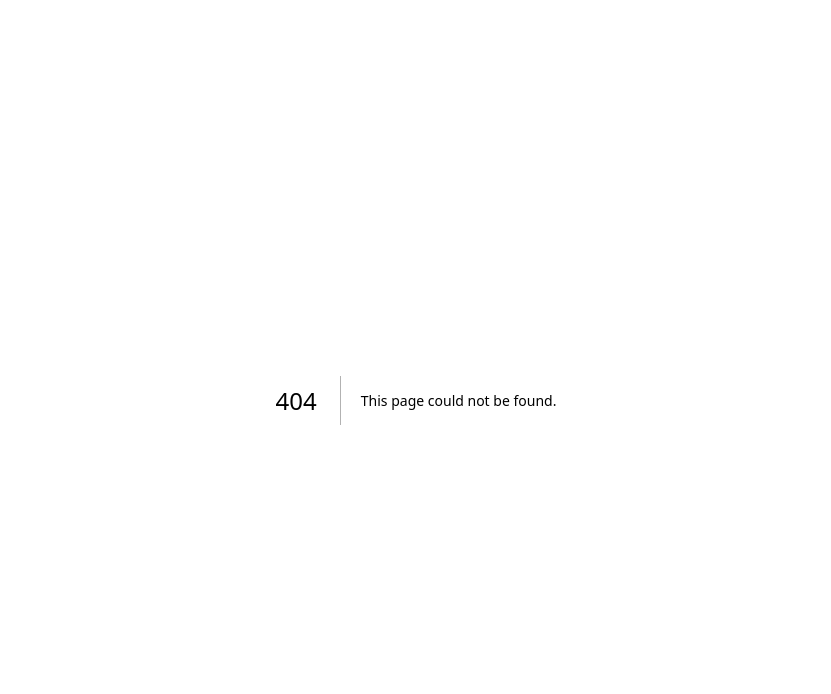
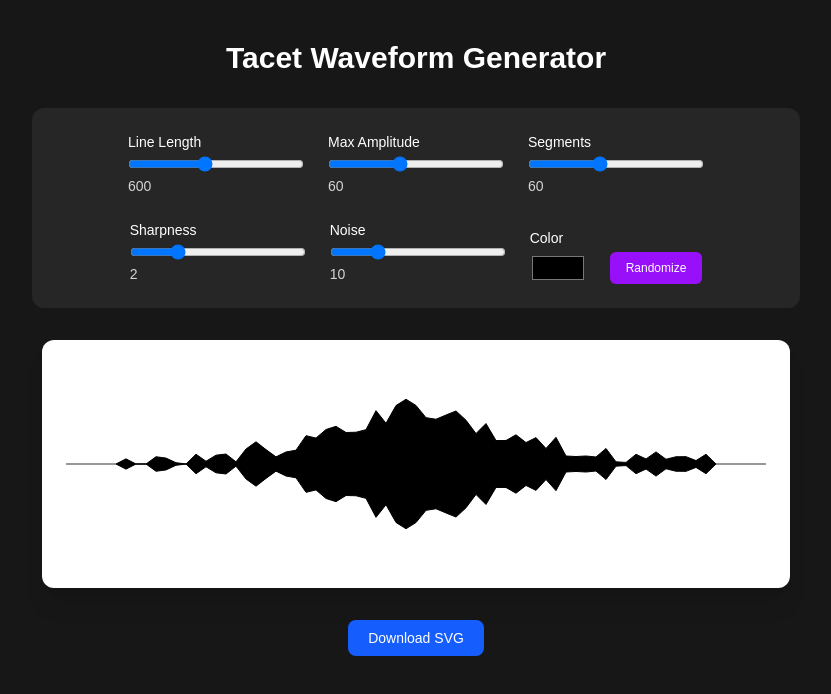
Before and after one commit to MayCleanSitepu/Wuthering-waves-tacet-mark-generator, a Next.js app: page /tacet in a window 1280 px wide. Before the commit this address had no page. Shown: the top 694 px of the page, without its empty margins (224-1055 px from the left). Built offline with nearby package versions, Linux system fonts and the light colour scheme.

Commit message:
init proj

```diff
--- /dev/null
+++ b/app/tacet/page.tsx
@@ -0,0 +1,227 @@
+"use client";
+
+import { useMemo, useRef, useState } from "react";
+
+export default function TacetWavePage() {
+  const [lineLength, setLineLength] = useState(600);
+  const [maxAmp, setMaxAmp] = useState(60); // tinggi maksimum wave
+  const [segments, setSegments] = useState(60); // jumlah titik horizontal
+  const [sharpness, setSharpness] = useState(2); // makin besar makin runcing di tengah
+  const [noiseAmount, setNoiseAmount] = useState(10); // random amplitude
+  const [color, setColor] = useState("#000000");
+
+  const [seed, setSeed] = useState(0); // buat re-roll pattern
+  const svgRef = useRef<SVGSVGElement | null>(null);
+
+  const { pathD, width, height } = useMemo(() => {
+    const paddingX = 50;
+    const paddingY = 40;
+
+    const width = lineLength + paddingX * 2;
+    const height = maxAmp * 2 + paddingY * 2;
+    const centerY = height / 2;
+
+    const pts: { x: number; topY: number; bottomY: number }[] = [];
+
+    const stepX = lineLength / segments;
+
+    // Seeded random number generator for deterministic noise
+    const seededRandom = (index: number): number => {
+      const combined = seed * 73856093 ^ index * 19349663;
+      const x = Math.sin(combined) * 10000;
+      return x - Math.floor(x);
+    };
+
+    for (let i = 0; i <= segments; i++) {
+      const x = paddingX + i * stepX;
+
+      // 0..1 posisi relatif terhadap panjang
+      const t = i / segments;
+
+      // envelope simetris: 1 di tengah, 0 di pinggir
+      const centerFactor = 1 - Math.abs(t - 0.5) / 0.5; // 0 di edge, 1 di center
+      const shaped = Math.pow(centerFactor, sharpness); // kontrol tajem/lembut
+
+      let amp = shaped * maxAmp;
+
+      // noise per titik
+      if (noiseAmount > 0) {
+        const noise = (seededRandom(i) - 0.5) * 2 * noiseAmount;
+        amp += noise;
+      }
+
+      amp = Math.max(0, amp);
+
+      const topY = centerY - amp;
+      const bottomY = centerY + amp;
+
+      pts.push({ x, topY, bottomY });
+    }
+
+    if (pts.length === 0) {
+      return { pathD: "", width, height };
+    }
+
+    // Bangun path tertutup: center -> top wave -> bottom wave -> close
+    let d = `M ${pts[0].x} ${centerY}`;
+    // garis ke titik pertama di atas
+    d += ` L ${pts[0].x} ${pts[0].topY}`;
+    // jalur atas ke kanan
+    for (let i = 1; i < pts.length; i++) {
+      d += ` L ${pts[i].x} ${pts[i].topY}`;
+    }
+    // jalur bawah balik ke kiri
+    for (let i = pts.length - 1; i >= 0; i--) {
+      d += ` L ${pts[i].x} ${pts[i].bottomY}`;
+    }
+    d += " Z";
+
+    return { pathD: d, width, height };
+    // seed ikut di dependency biar random berubah kalau seed berubah
+  }, [lineLength, maxAmp, segments, sharpness, noiseAmount, seed]);
+
+  const downloadSvg = () => {
+    if (!svgRef.current) return;
+
+    const serializer = new XMLSerializer();
+    const source = serializer.serializeToString(svgRef.current);
+
+    const blob = new Blob([source], {
+      type: "image/svg+xml;charset=utf-8",
+    });
+    const url = URL.createObjectURL(blob);
+
+    const a = document.createElement("a");
+    a.href = url;
+    a.download = "tacet-wave.svg";
+    a.click();
+
+    URL.revokeObjectURL(url);
+  };
+
+  return (
+    <div className="min-h-screen bg-neutral-900 text-white p-10 flex flex-col items-center gap-8">
+      <h1 className="text-3xl font-semibold text-center">
+        Tacet Waveform Generator
+      </h1>
+
+      {/* CONTROLS */}
+      <div className="bg-neutral-800 p-6 rounded-xl flex flex-wrap gap-6 max-w-3xl w-full justify-center items-end">
+        <Control
+          label="Line Length"
+          min={300}
+          max={1000}
+          value={lineLength}
+          setValue={setLineLength}
+        />
+        <Control
+          label="Max Amplitude"
+          min={20}
+          max={120}
+          value={maxAmp}
+          setValue={setMaxAmp}
+        />
+        <Control
+          label="Segments"
+          min={20}
+          max={120}
+          value={segments}
+          setValue={setSegments}
+        />
+        <Control
+          label="Sharpness"
+          min={1}
+          max={5}
+          value={sharpness}
+          setValue={setSharpness}
+        />
+        <Control
+          label="Noise"
+          min={0}
+          max={40}
+          value={noiseAmount}
+          setValue={setNoiseAmount}
+        />
+
+        <div className="flex flex-col text-sm gap-1">
+          <span>Color</span>
+          <input
+            type="color"
+            value={color}
+            onChange={(e) => setColor(e.target.value)}
+            className="h-8 w-14"
+          />
+        </div>
+
+        <button
+          onClick={() => setSeed((s) => s + 1)}
+          className="px-4 py-2 bg-purple-600 hover:bg-purple-500 rounded-md text-xs"
+        >
+          Randomize
+        </button>
+      </div>
+
+      {/* PREVIEW */}
+      <div className="bg-white p-6 rounded-xl shadow-xl">
+        <svg
+          ref={svgRef}
+          width={width}
+          height={height}
+          viewBox={`0 0 ${width} ${height}`}
+        >
+          {/* Garis tengah */}
+          <line
+            x1={0}
+            y1={height / 2}
+            x2={width}
+            y2={height / 2}
+            stroke={color}
+            strokeWidth={2}
+            opacity={0.4}
+          />
+
+          {/* Waveform tacet */}
+          {pathD && (
+            <path
+              d={pathD}
+              fill={color}
+              stroke={color}
+              strokeWidth={1}
+            />
+          )}
+        </svg>
+      </div>
+
+      <button
+        onClick={downloadSvg}
+        className="px-5 py-2 bg-blue-600 hover:bg-blue-500 rounded-lg text-sm"
+      >
+        Download SVG
+      </button>
+    </div>
+  );
+}
+
+type ControlProps = {
+  label: string;
+  value: number;
+  min: number;
+  max: number;
+  setValue: (v: number) => void;
+};
+
+function Control({ label, value, min, max, setValue }: ControlProps) {
+  return (
+    <div className="flex flex-col text-sm gap-1 w-44">
+      <span>{label}</span>
+      <input
+        type="range"
+        min={min}
+        max={max}
+        value={value}
+        onChange={(e) => setValue(Number(e.target.value))}
+      />
+      <span className="text-neutral-300">{value}</span>
+    </div>
+  );
+}
```
